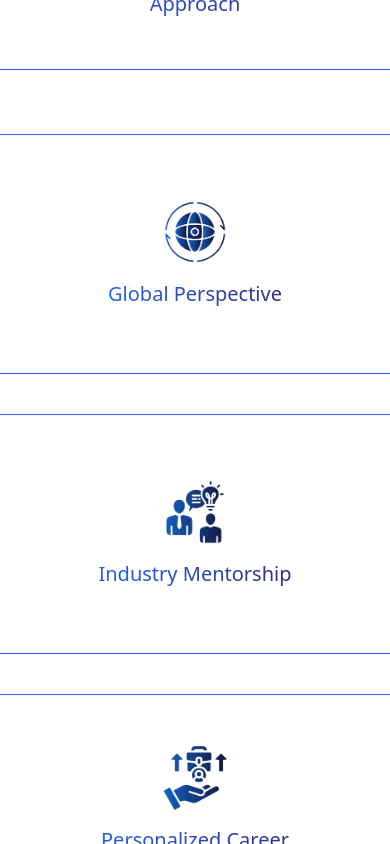
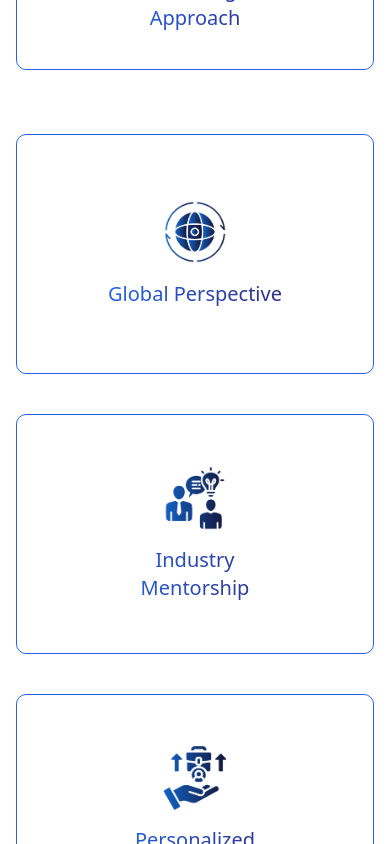
Before and after one commit to Varni1512/QuanteraAI, a React (Vite) app: page / in a window 390 px wide. Shown: the part 3760-4604 px from the top of the page. Built offline with nearby package versions, Linux system fonts and the light colour scheme; a web font is replaced by a local one.

Commit message:
Update BenefitsSection.jsx

```diff
--- a/src/components/BenefitsSection.jsx
+++ b/src/components/BenefitsSection.jsx
@@ -40,7 +40,7 @@ const BenefitsSection = () => {
           ].map((item, index) => (
             <div
               key={index}
-              className="group relative w-[425px] h-[240px] rounded-[10px] px-4 py-6 flex items-center justify-center border border-blue-600 overflow-hidden cursor-pointer"
+              className="group relative w-full max-w-[425px] h-[240px] rounded-[10px] px-4 py-6 flex items-center justify-center border border-blue-600 overflow-hidden cursor-pointer md:w-[425px]"
             >
               {/* Image + Title - slide up & fade out */}
               <div className="absolute top-1/2 left-1/2 transform -translate-x-1/2 -translate-y-1/2 text-center transition-all duration-700 ease-in-out
@@ -89,7 +89,7 @@ const BenefitsSection = () => {
           ].map((item, index) => (
             <div
               key={index}
-              className="group relative w-[425px] h-[240px] rounded-[10px] px-4 py-6 flex items-center justify-center border border-blue-600 overflow-hidden cursor-pointer"
+              className="group relative w-full max-w-[425px] h-[240px] rounded-[10px] px-4 py-6 flex items-center justify-center border border-blue-600 overflow-hidden cursor-pointer md:w-[425px]"
             >
               {/* Image + Title - slide up & fade out */}
               <div className="absolute top-1/2 left-1/2 transform -translate-x-1/2 -translate-y-1/2 text-center transition-all duration-500 group-hover:-translate-y-full group-hover:opacity-0 ">
```
